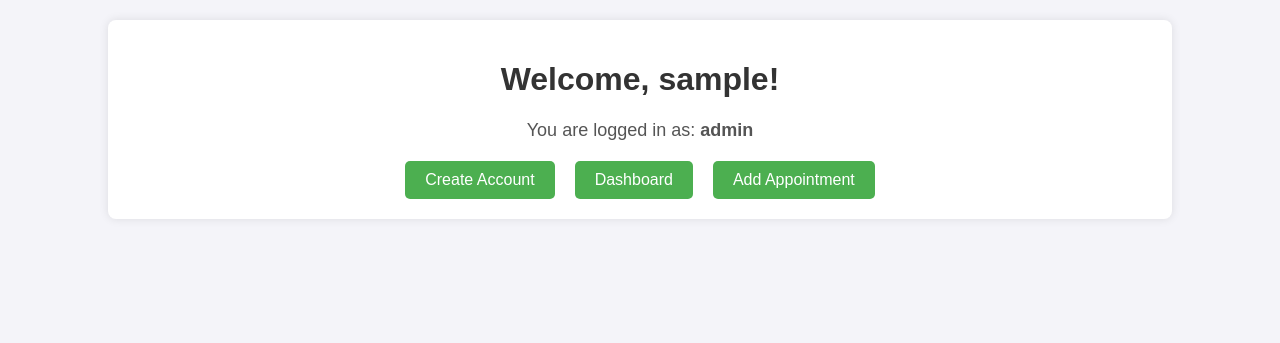
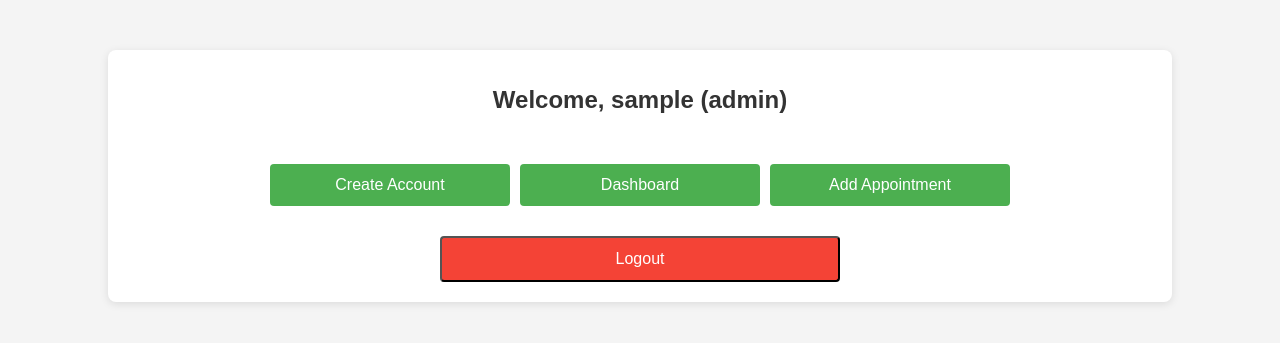
Before and after one commit to ihebEnetcom/mini_project, a Flask app: page / in a window 1280 px wide. Shown: the top 343 px of the page. Run offline with Flask 3, Linux system fonts and the light colour scheme; the visitor is signed in with stand-in values (Sample User, id 1); some libraries are stand-ins or nearby versions.

Commit message:
improve ui and creat a routes to add account

```diff
--- a/app.py
+++ b/app.py
@@ -173,6 +173,14 @@ def create_account():
 
     return render_template('create_account.html')
 
+@app.route('/logout', methods=['POST'])
+def logout():
+    # Clear the session data
+    session.pop('username', None)
+    session.pop('role', None)
+    return redirect('/')  # Redirect to the login page
+
+
 
 if __name__ == '__main__':
     if not os.path.exists(app.config['UPLOAD_FOLDER']):
--- a/static/css/main.css
+++ b/static/css/main.css
@@ -1,53 +1,70 @@
+/* General styles */
 body {
     font-family: Arial, sans-serif;
+    background-color: #f4f4f4;
     margin: 0;
     padding: 0;
-    background-color: #f4f4f9;
 }
 
 .container {
     width: 80%;
-    margin: 20px auto;
+    max-width: 1200px;
+    margin: 50px auto;
     padding: 20px;
-    background-color: white;
+    background-color: #fff;
+    box-shadow: 0 2px 8px rgba(0, 0, 0, 0.1);
     border-radius: 8px;
-    box-shadow: 0 0 10px rgba(0, 0, 0, 0.1);
 }
 
 h1 {
-    text-align: center;
+    font-size: 24px;
+    margin-bottom: 20px;
     color: #333;
 }
 
-.role-info {
+/* Role-based buttons */
+a.button {
+    display: inline-block;
+    background-color: #4CAF50; /* Green for main buttons */
+    color: white;
+    padding: 12px 20px;
+    text-decoration: none;
+    border-radius: 4px;
+    margin: 10px 5px;
     text-align: center;
-    margin: 20px 0;
-}
-
-.role-info p {
-    font-size: 18px;
-    color: #555;
-}
-
-.button-group {
-    display: flex;
-    justify-content: center;
-    gap: 20px;
-    flex-wrap: wrap;
-}
-
-.btn {
-    background-color: #4CAF50;
-    color: white;
-    padding: 10px 20px;
-    border: none;
-    border-radius: 5px;
-    text-decoration: none;
     font-size: 16px;
-    cursor: pointer;
+    width: 200px;
     transition: background-color 0.3s ease;
 }
 
-.btn:hover {
-    background-color: #45a049;
+a.button:hover {
+    background-color: #45a049; /* Slightly darker green */
 }
+
+/* Logout button */
+.logout-button {
+    display: inline-block;
+    background-color: #f44336; /* Red for logout */
+    color: white;
+    padding: 12px 20px;
+    text-decoration: none;
+    border-radius: 4px;
+    margin-top: 20px;
+    text-align: center;
+    font-size: 16px;
+    width: 400px;
+    transition: background-color 0.3s ease;
+}
+
+.logout-button:hover {
+    background-color: #e53935; /* Darker red on hover */
+
+}
+
+/* Style for the buttons container */
+.buttons {
+    display: flex;
+    flex-wrap: wrap;
+    justify-content: space-between;
+    margin-top: 20px;
+}
--- a/templates/main.html
+++ b/templates/main.html
@@ -3,30 +3,35 @@
 <head>
     <meta charset="UTF-8">
     <meta name="viewport" content="width=device-width, initial-scale=1.0">
-    <title>Main Page</title>
-    <!-- Link to the main.css file -->
+    <title>Main Dashboard</title>
     <link rel="stylesheet" href="{{ url_for('static', filename='css/main.css') }}">
 </head>
 <body>
-
-<div class="container">
-    <h1>Welcome, {{ session['username'] }}!</h1>
-    <div class="role-info">
-        <p>You are logged in as: <strong>{{ session['role'] }}</strong></p>
-    </div>
-
-    <div class="button-group">
+    <div class="container">
+        <div style="display: flex;justify-content: center;">
+        <h1>Welcome, {{ session['username'] }} ({{ session['role'] }})</h1>
+        </div>
+        <div style="display: flex;justify-content: center;">
         {% if session['role'] == 'admin' %}
-            <a href="/create-account" class="btn">Create Account</a>
-            <a href="/dashboard" class="btn">Dashboard</a>
-            <a href="/add-appointment" class="btn">Add Appointment</a>
+        <div class="buttons">
+            <a href="/create-account" class="button">Create Account</a>
+            <a href="/dashboard" class="button">Dashboard</a>
+            <a href="/add-appointment" class="button">Add Appointment</a>
         {% elif session['role'] == 'doctor' %}
-            <a href="/add-appointment" class="btn">Add Appointment</a>
+        <div class="buttons">
+            <a href="/liste-rendezvous" class="button">View Appointments</a>
         {% elif session['role'] == 'nurse' %}
-            <a href="/add-appointment" class="btn">Add Appointment</a>
+        <div class="buttons">
+            <a href="/add-appointment" class="button">Add Appointment</a>
+            <a href="/liste-rendezvous" class="button">View Appointments</a>
         {% endif %}
     </div>
-</div>
-
+    </div>
+        <!-- Logout Button -->
+    <div style="display: flex;justify-content: center;">
+        <form action="/logout" method="POST">
+            <button type="submit" class="button logout-button">Logout</button>
+        </form>
+    </div>
 </body>
 </html>
```
